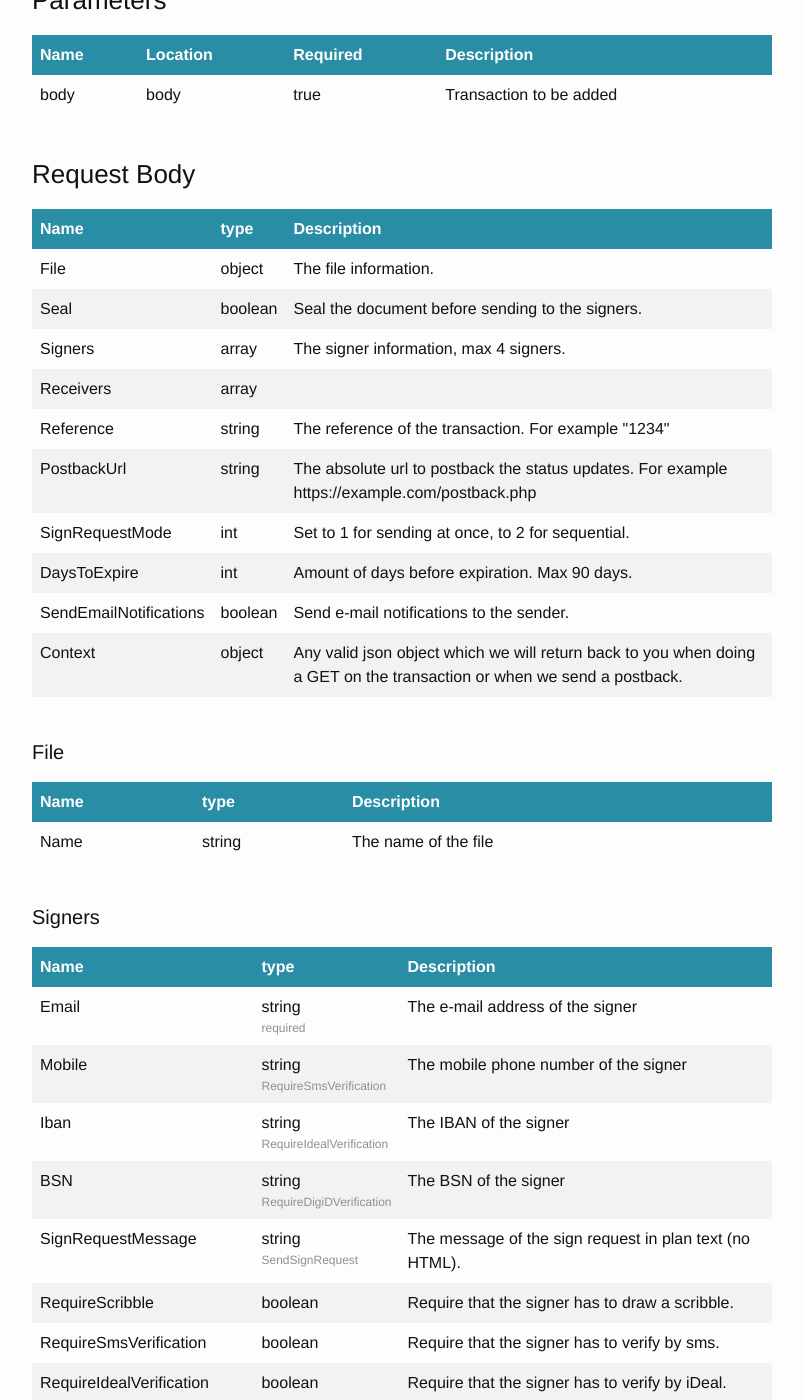
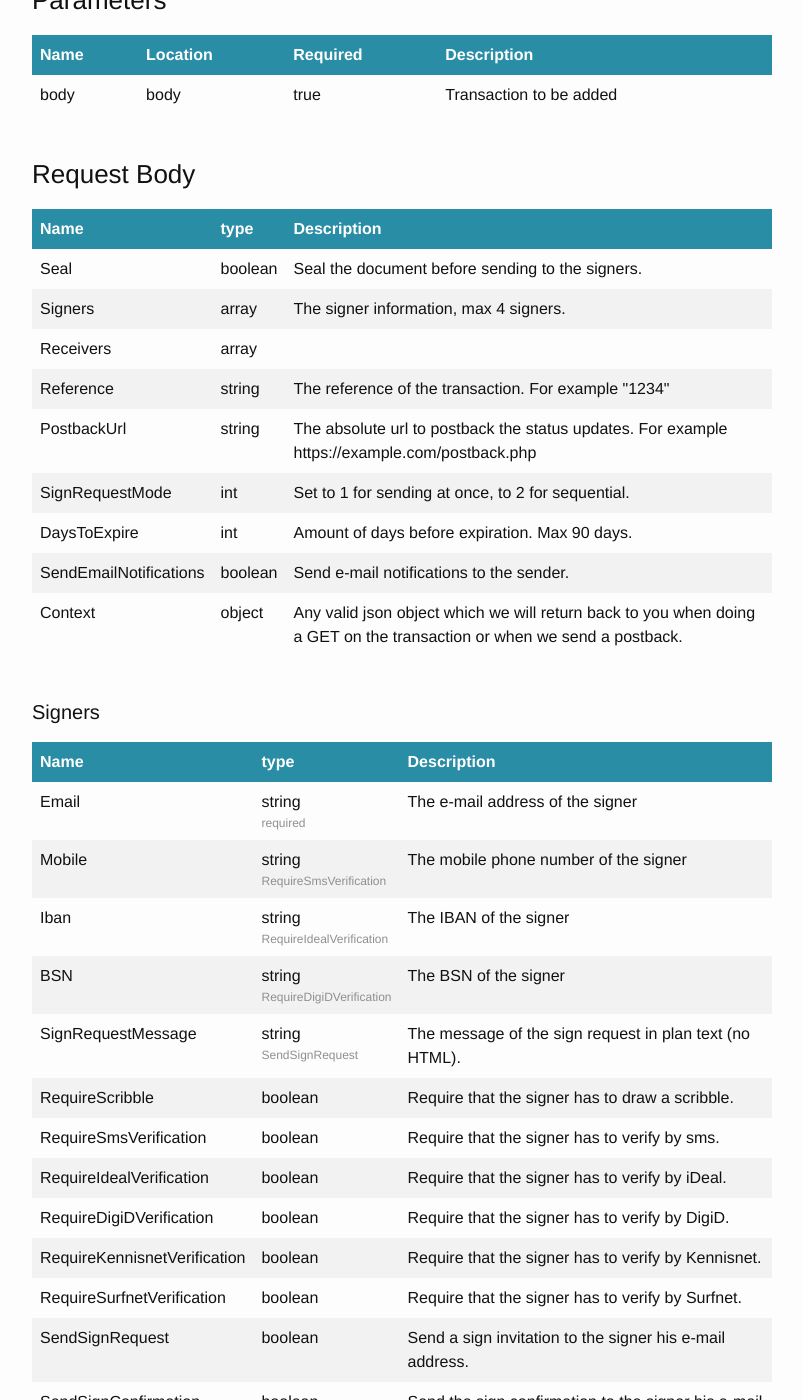
Before and after one commit to markohantula/evidos.github.io, a Jekyll site: the page built from endpoints.html, in a window 1280 px wide and 1400 px high, scrolled down 1945 px. Shown: the whole window, without its empty margins (238-1041 px from the left). Built offline with Jekyll 4.4.1, drawn with Linux system fonts in a browser that asks for light colours.

Commit message:
SIG-1237 Remove transaction.file parameter

```diff
--- a/_data/api-swagger.yaml
+++ b/_data/api-swagger.yaml
@@ -71,13 +71,6 @@ paths:
           schema:
             type: object
             properties:
-              File:
-                type: object
-                description: The file information.
-                properties:
-                  Name:
-                    type: string
-                    description: The name of the file
               Seal:
                 type: boolean
                 default: true
```
